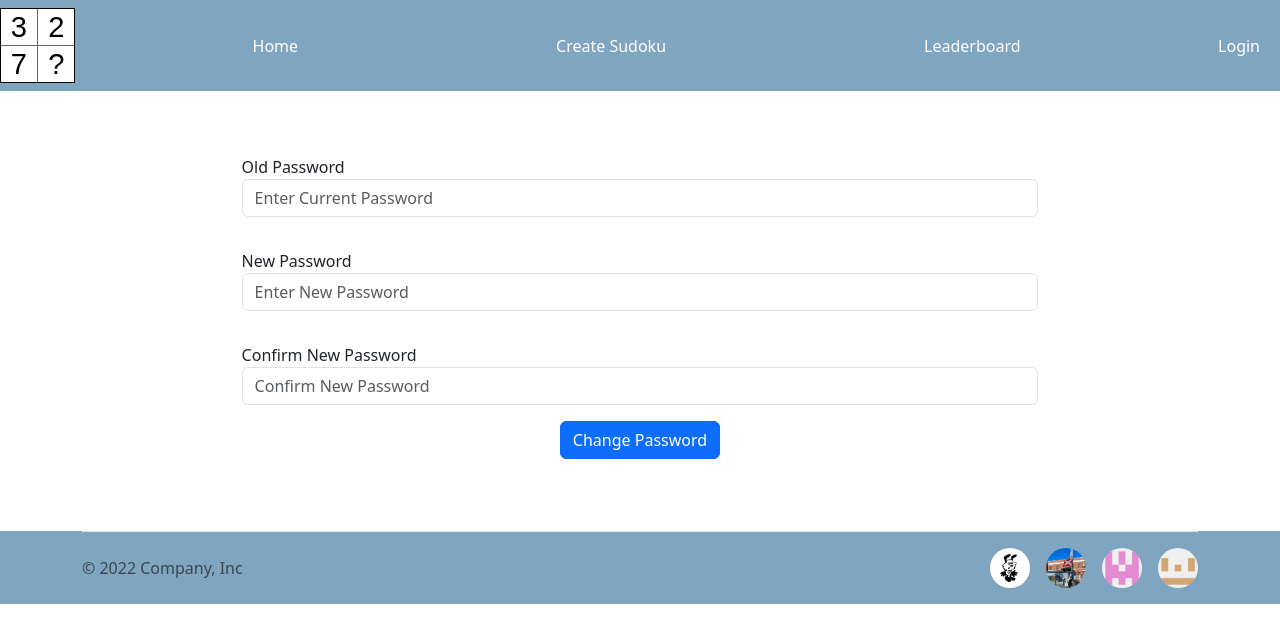
After one commit to realroyxu/CITS3403-MurderMystery, a Flask app: page /changepassword in a window 1280 px wide. The commit adds this page. Shown: the top 643 px of the page. Run offline with Flask 3, Linux system fonts and the light colour scheme.

Commit message:
added changepassword feature

```diff
--- a/app/routes.py
+++ b/app/routes.py
@@ -48,7 +48,7 @@ def register():
     form = Forms.RegistrationForm()
     if form.validate_on_submit():
         try:
-            User.register_user(form.username.data, form.password.data)
+            User.register_user(form.username.data, form.password.data, form.email.data)
             session['username'] = form.username.data
             flash(f"Account created for {form.username.data}!", 'success')
             return redirect('/index')
@@ -56,9 +56,19 @@ def register():
             return render_template('/error/error.html', css_file_path="/static/error/error_style.css", error=e)
     return render_template('/pages/register.html', css_file_path="/static/register_style.css", form=form)
 
-@app.route('/change_password', methods=['GET', 'POST'])
+@app.route('/changepassword', methods=['GET', 'POST'])
 def change_password():
-    return None
+    form = Forms.ChangePasswordForm()
+    if form.validate_on_submit():
+        try:
+            User.change_password(session['username'], form.old_password.data, form.new_password.data)
+            flash(f"Password changed for {session['username']}!", 'success')
+            # logout and redirect to login
+            logout()
+            return redirect('/login')
+        except ERROR.DB_Error as e:
+            return render_template('/error/error.html', css_file_path="/static/error/error_style.css", error=e)
+    return render_template('/pages/changepassword.html', css_file_path="/static/changepassword_style.css", form=form)
 
 @app.route('/leaderboard')
 def leaderboard():
--- /dev/null
+++ b/app/static/changepassword_style.css
@@ -0,0 +1,16 @@
+form {
+    width : 70%;
+}
+
+
+.login-form{
+    display : flex;
+    justify-content: center;
+}
+
+.button{
+    display : flex;
+    justify-content : center;
+}
+
+/*copied from register_style.css*/
--- /dev/null
+++ b/app/templates/pages/changepassword.html
@@ -0,0 +1,24 @@
+{% extends 'base.html' %}
+
+{% block content %}
+<div class="login-form p-5">
+    <form method="POST">
+        {{ form.hidden_tag() }}
+        <div class="form-group p-3">
+            <label for="old_password">Old Password</label>
+            {{ form.old_password(class="form-control", id="old_password", placeholder="Enter Current Password") }}
+        </div>
+        <div class="form-group p-3">
+            <label for="new_password">New Password</label>
+            {{ form.new_password(class="form-control", id="new_password", placeholder="Enter New Password") }}
+        </div>
+        <div class="form-group p-3">
+            <label for="confirm_new_password">Confirm New Password</label>
+            {{ form.confirm_new_password(class="form-control", id="confirm_new_password", placeholder="Confirm New Password") }}
+        </div>
+        <div class="button">
+            {{ form.submit(class="btn btn-primary") }}
+        </div>
+    </form>
+</div>
+{% endblock %}
--- a/app/templates/pages/register.html
+++ b/app/templates/pages/register.html
@@ -7,6 +7,10 @@
             <div class="form-group p-3">
                 <label for="username">Username</label>
                 {{ form.username(class="form-control", id="username", placeholder="Enter username") }}
+            </div>
+            <div class="form-group p-3">
+                <label for="email">Email</label>
+                {{ form.email(class="form-control", id="email", placeholder="Enter email") }}
             </div>
             <div class="form-group p-3">
                 <label for="password">Password</label>
--- a/app/user/forms.py
+++ b/app/user/forms.py
@@ -1,6 +1,7 @@
 from flask_wtf import FlaskForm
 from wtforms import StringField, PasswordField, SubmitField
 from wtforms.validators import DataRequired, Length, Email, EqualTo
+
 
 class LoginForm(FlaskForm):
     username = StringField('Username', validators=[DataRequired()])
@@ -10,6 +11,14 @@ class LoginForm(FlaskForm):
 
 class RegistrationForm(FlaskForm):
     username = StringField('Username', validators=[DataRequired(), Length(min=2, max=20)])
+    email = StringField('Email', validators=[Email()])
     password = PasswordField('Password', validators=[DataRequired()])
     confirm_password = PasswordField('Confirm Password', validators=[DataRequired(), EqualTo('password')])
     submit = SubmitField('Register')
+
+
+class ChangePasswordForm(FlaskForm):
+    old_password = PasswordField('Old Password', validators=[DataRequired()])
+    new_password = PasswordField('New Password', validators=[DataRequired()])
+    confirm_new_password = PasswordField('Confirm New Password', validators=[DataRequired(), EqualTo('new_password')])
+    submit = SubmitField('Change Password')
--- a/db/database.py
+++ b/db/database.py
@@ -6,7 +6,7 @@ from app.models.base import Base
 from app.models import User, Attempt, Comment, Post, Puzzle, SiteLeaderboard, PostLeaderboard
 
 
-engine = create_engine('sqlite:///ormtest.db', echo=True)
+engine = create_engine('sqlite:///db/ormtest.db', echo=True)
 
 
 # enforce foreign key enabled, sqlite default is off
--- a/db/dbtest.py
+++ b/db/dbtest.py
@@ -78,7 +78,7 @@ def plbtest():
 
 
 try:
-    # usertest()
+    usertest()
     # posttest()
     # puzzletest()
     # attempttest()
```
Also changed, not shown: app/user/user_db_helper.py (+20 -8 lines), app/user/user_helper.py (+20 -6 lines), db/ormtest.db, ormtest.db (added), 1 other file.
